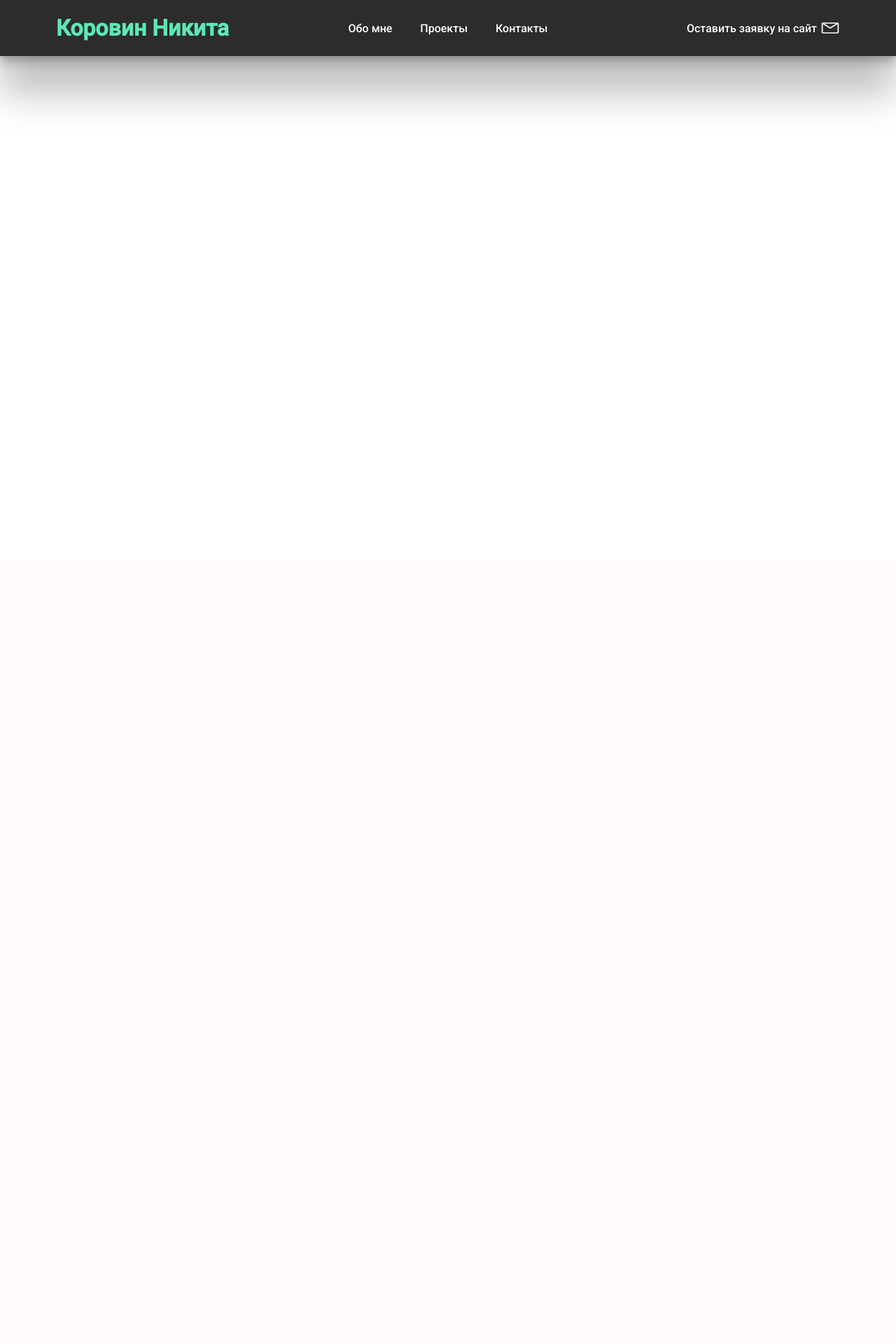
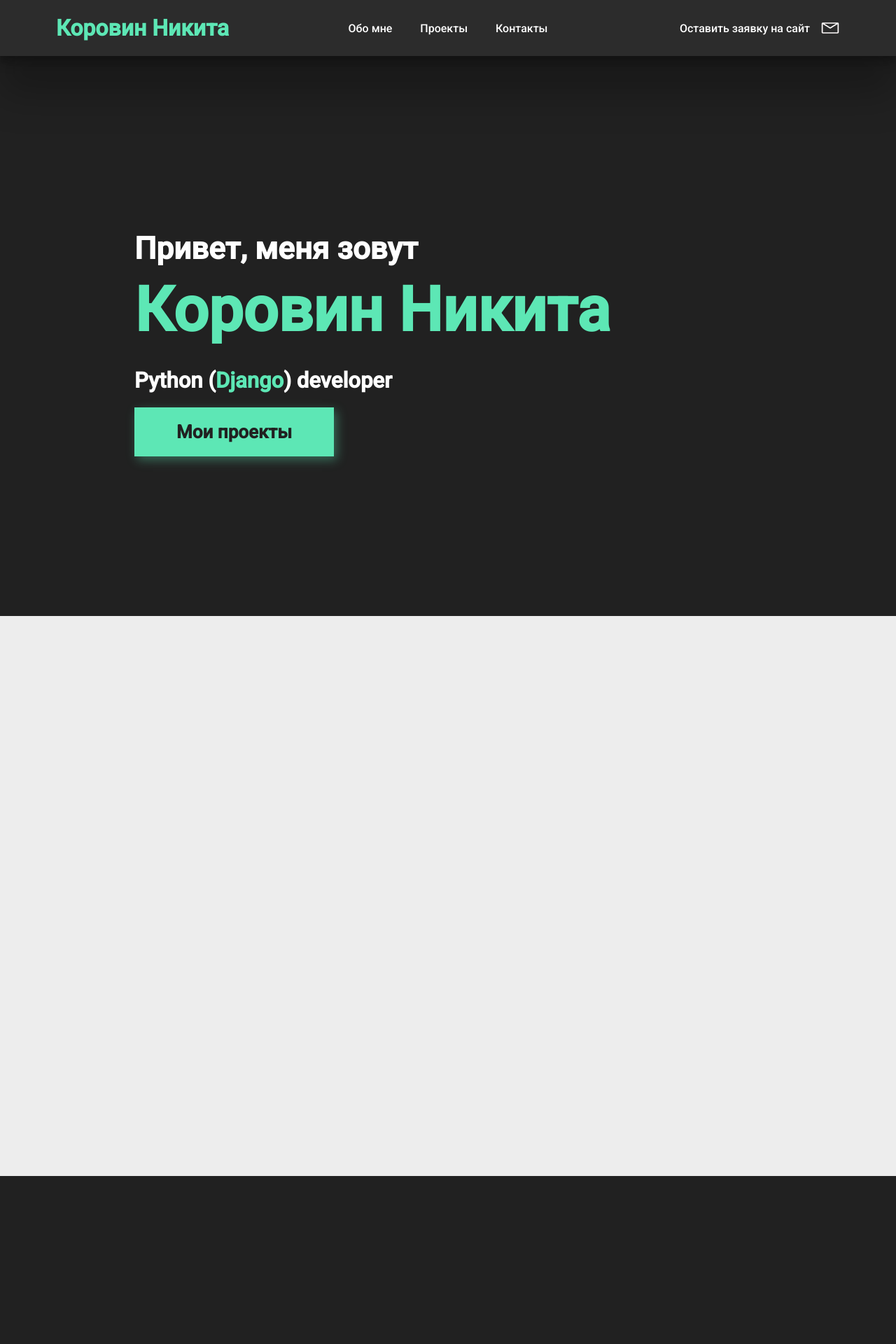
Before and after one commit to vvetta/portfolio_site, a Django app: page / in a window 1280 px wide. Shown: the top 1920 px of the page at 70% size. Before the commit the page ends 800 px from the top, so only its background shows below. Run offline with Django 4.2, Linux system fonts and the light colour scheme.

Commit message:
mian first slides

```diff
--- a/portfolio_project/home/templates/home/index.html
+++ b/portfolio_project/home/templates/home/index.html
@@ -62,6 +62,54 @@
 
         </header>
 
+        <main>
+
+            <!-- Main container first -->
+            <div class="main__container">
+
+                <div class="main__container_item">
+
+                    <div class="main__container_item_text">
+                        <p>Привет, меня зовут</p>
+                        <h1>Коровин Никита</h1>
+                        <p class="django_developer">Python (<span>Django</span>) developer</p>
+                    </div>
+
+                    <div class="main__container_item_social_buttons">
+
+                    </div>
+
+                    <div class="main__container_item_button">
+                        <a class="main_button">
+                            Мои проекты
+                        </a>
+                    </div>
+
+                </div>
+
+                <div class="main__container_item">
+
+                </div>
+
+            </div>
+
+            <!-- Main container two -->
+            <div class="main__container">
+                <div class="main__container_item"></div>
+            </div>
+
+            <!-- Main container third -->
+            <div class="main__container">
+                <div class="main__container_item"></div>
+            </div>
+
+            <!-- Main container third -->
+            <div class="main__container">
+                <div class="main__container_item"></div>
+            </div>
+
+        </main>
+
     </div>
 
     <!-- All scripts -->
--- a/portfolio_project/home/templates/home/style.css
+++ b/portfolio_project/home/templates/home/style.css
@@ -6,6 +6,11 @@ body {
     margin: 0;
 
     font-family: 'Roboto', sans-serif;
+    overflow-x: hidden;
+}
+
+p {
+    color: white;
 }
 
 header {
@@ -20,6 +25,8 @@ header {
     rgba(0, 0, 0, 0.12) 0px 4px 6px,
     rgba(0, 0, 0, 0.17) 0px 12px 13px,
     rgba(0, 0, 0, 0.09) 0px -3px 5px;
+
+    z-index: 3;
 }
 
 .header__container {
@@ -60,14 +67,14 @@ header {
     color: white;
 
     cursor: pointer;
-    z-index: 3;
+    z-index: 4;
 
     display: flex;
     align-items: center;
 }
 
 .application > span {
-    margin-right: 5px;
+    margin-right: 15px;
 }
 
 /* Header container item with buttons */
@@ -128,3 +135,89 @@ header {
     width: 100%;
     opacity: 1;
 }
+
+main{
+
+}
+
+.main__container {
+    width: 100dvw;
+    height: 100dvh;
+    z-index: 1;
+
+    display: flex;
+    align-items: center;
+    /* justify-content: center; */
+}
+
+.main__container:nth-child(1) {
+    background-color: #212121;
+    flex-direction: row;
+}
+
+.main__container:nth-child(2) {
+    background-color: #EDEDED;
+}
+
+.main__container:nth-child(3) {
+    background-color: #212121;
+}
+
+.main__container:nth-child(4) {
+    background-color: #EDEDED;
+}
+
+.main__container_item {
+    margin-left: 15%;
+}
+
+.main__container_item_text > p:nth-child(1) {
+    font-size: 44px;
+    font-style: normal;
+    font-weight: 600;
+    line-height: normal;
+    margin-top: 0;
+    margin-bottom: 10px;
+}
+
+.main__container_item_text > .django_developer {
+    font-size: 31px;
+    font-style: normal;
+    font-weight: 600;
+    line-height: normal;
+}
+
+.main__container_item_text > h1{
+    color: #5DE7B5;
+    font-size: 88px;
+    font-style: normal;
+    font-weight: 800;
+    line-height: normal;
+    margin: 0px;
+
+}
+
+.main__container_item_text > p > span {
+    color: #5DE7B5;
+}
+
+.main__container_item_button {
+    margin-top: 40px;
+}
+
+.main__container_item_button > .main_button {
+    color: #212121;
+    font-size: 26px;
+    font-style: normal;
+    font-weight: 600;
+    line-height: normal;
+    background-color: #5DE7B5;
+    padding: 20px 60px 20px 60px;
+    cursor: pointer;
+    transition: all .4s ease;
+    box-shadow: 4px 5px 14px 0px #5de7b460;
+}
+
+.main_button:hover {
+    box-shadow: 4px 5px 14px 0px #5DE7B5;
+}
```
